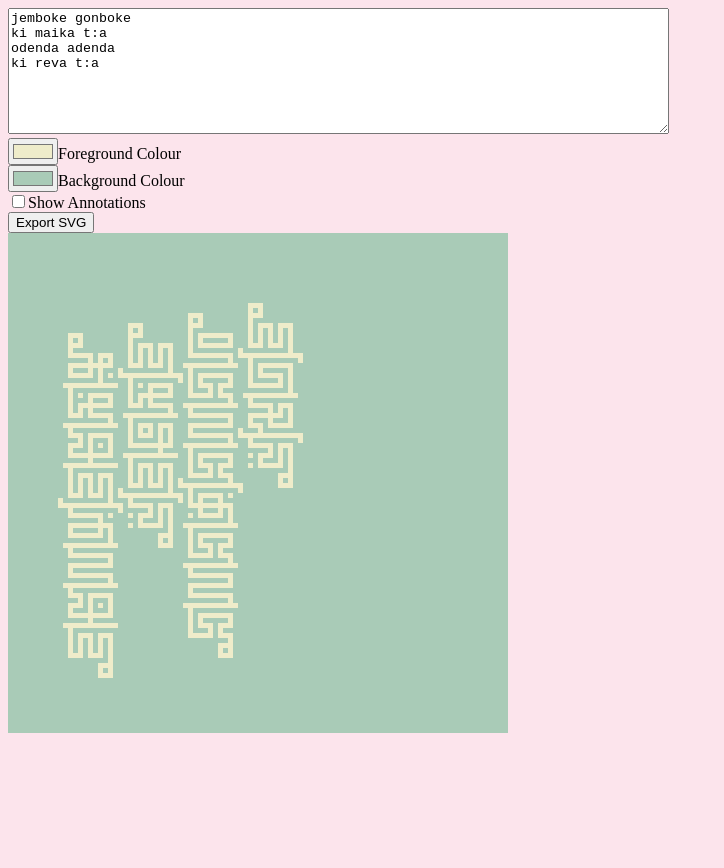
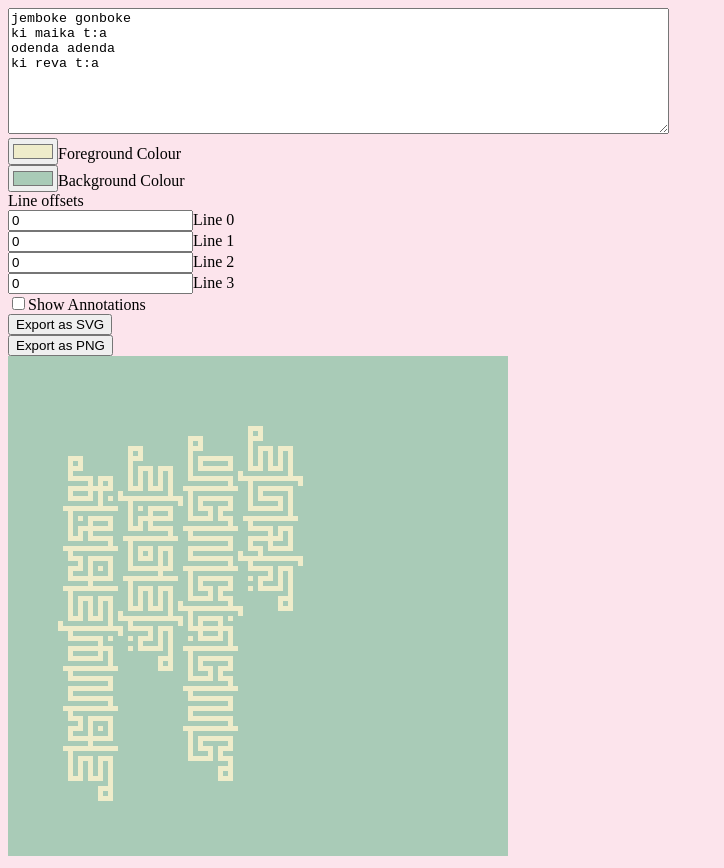
Before and after one commit to timbusuttil/imse-editor, a Vue app: page / in a window 1280 px wide. Shown: the whole page, without its empty margins (0-724 px from the left). Before the commit the page ends 800 px from the top, so only its background shows below. Built offline with nearby package versions, Linux system fonts and the light colour scheme.

Commit message:
proper line offset support

```diff
--- a/package.json
+++ b/package.json
@@ -9,6 +9,7 @@
   },
   "dependencies": {
     "core-js": "^3.6.5",
+    "save-svg-as-png": "^1.4.17",
     "vue": "^2.6.11"
   },
   "devDependencies": {
--- a/src/App.vue
+++ b/src/App.vue
@@ -10,9 +10,15 @@
       <label for="fgCol">Foreground Colour</label><br>
       <input type="color" name="bgCol" v-model="bgCol">
       <label for="bgCol">Background Colour</label><br>
+      <label>Line offsets</label><br>
+      <div v-for="(line, i) in parsedInput" :key="`line-input-${i}`">
+        <input type="number" :id="`line-${i}`" v-model="lineOffsets[i]">
+        <label :for="`line-${i}`">Line {{ i }}</label>
+      </div>
       <input type="checkbox" id="showAnnotations" v-model="showAnnotations">
       <label for="showAnnotations">Show Annotations</label><br>
-      <button @click="exportSvg">Export SVG</button><br>
+      <button @click="exportAsSvg">Export as SVG</button><br>
+      <button @click="exportAsPng">Export as PNG</button><br>
     </div>
 
     <!-- svg rendering -->
@@ -24,9 +30,8 @@
       :style="{ backgroundColor: bgCol }"
     >
       <g transform="scale(0.5) translate(100, 200)">
-        <g v-for="(line, i) in parsedInput" :transform="`translate(${i * 120}, ${i * -20})`" :key="i" >
+        <g v-for="(line, i) in parsedInput" :transform="`translate(${i * 120}, ${i * -20 + lineOffsets[i] * 80})`" :key="i" >
           <g v-for="(character, j) in line" :transform="`translate(0, ${j * 80})`" :key="j">
-            <!-- <rect  width="90" height="50" :fill="fgCol" /> -->
             <use :href="`#${character.split('/')[0]}`" :fill="fgCol"></use>
             <use v-if="character.includes('initial')" href="#initial" :fill="fgCol"></use>
             <use v-if="character.includes('terminal')" href="#terminal" :fill="fgCol"></use>
@@ -73,6 +78,8 @@
 </template>
 
 <script>
+import { saveSvgAsPng } from 'save-svg-as-png';
+
 export default {
   name: 'App',
   data() {
@@ -81,6 +88,7 @@ export default {
       validCharacters: [' ', 'a', 'b', 'd', 'e', 'f', 'g', 'h', 'i', 'j', 'j:', 'k', 'k:', 'l', 'm', 'n', 'n:', 'o', 'r', 's', 's:', 't', 't:', 'v'],
       fgCol: '#EFECCA',
       bgCol: '#A9CBB7',
+      lineOffsets: [0, 0, 0, 0, 0, 0, 0, 0, 0, 0, 0, 0, 0, 0, 0, 0, 0, 0, 0, 0],
       showAnnotations: false,
     }
   },
@@ -149,7 +157,10 @@ export default {
     },
   },
   methods: {
-    exportSvg() {
+    exportAsPng() {
+      saveSvgAsPng(this.$refs.svgContainer, "imse export.png");
+    },
+    exportAsSvg() {
       const svgData = this.$refs.svgContainer.outerHTML;
       const svgBlob = new Blob([svgData], {type:"image/svg+xml;charset=utf-8"});
       const svgUrl = URL.createObjectURL(svgBlob);
```
Also changed, not shown: 1 other file (tests, documents, lock files or other folders).
